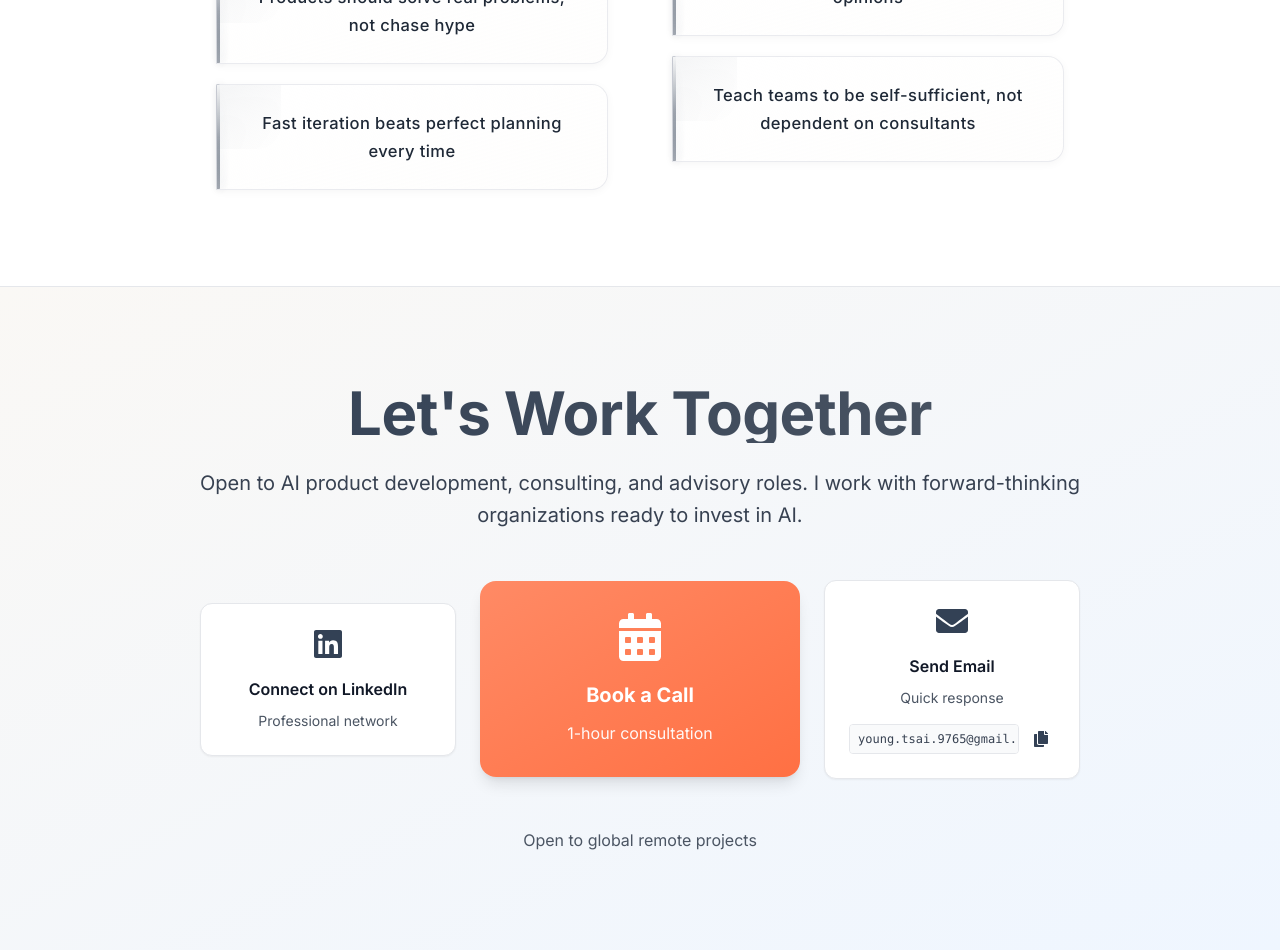
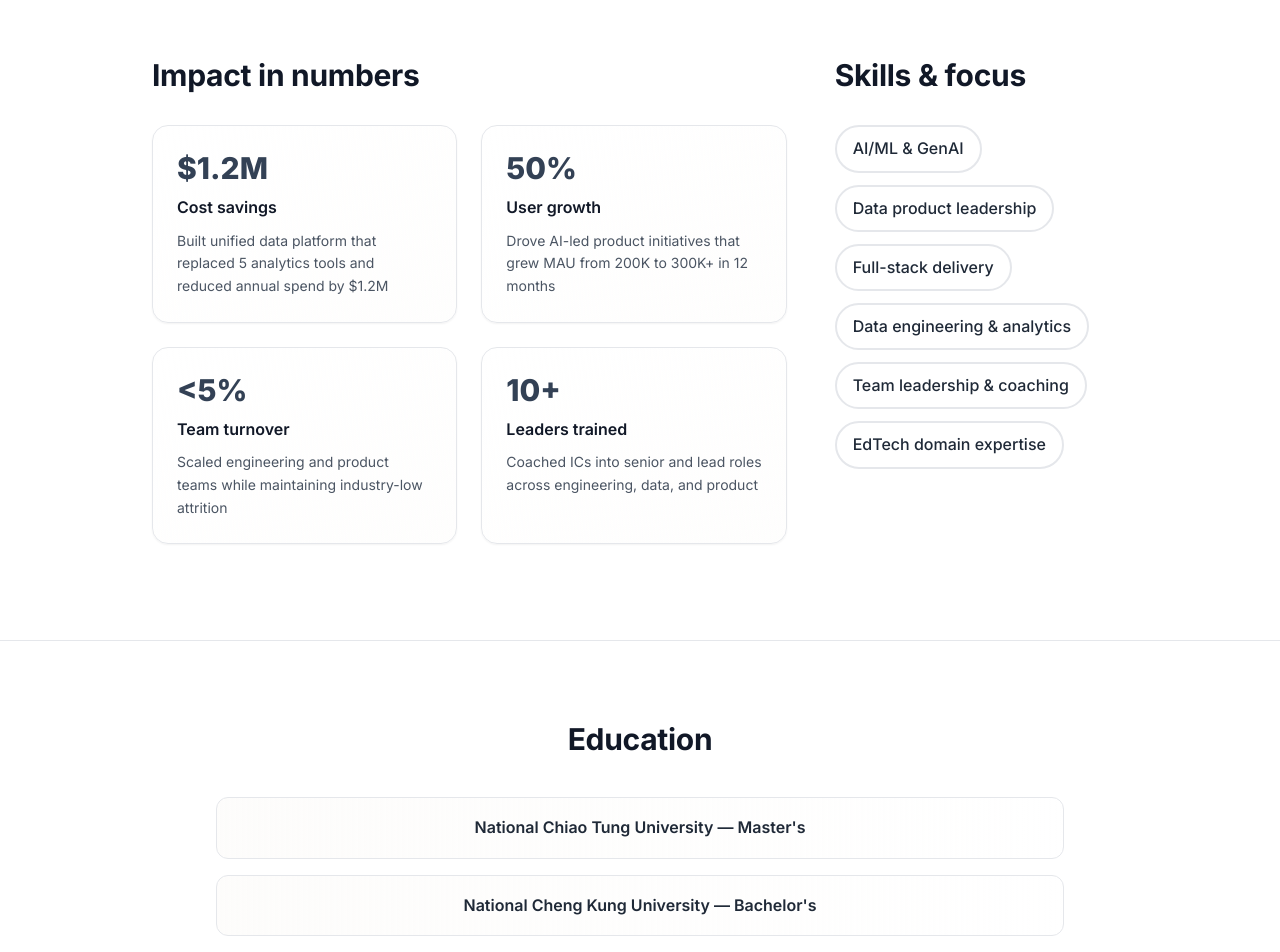
Before and after one commit to Youngger9765/young-personal-site, a Next.js app: page /en/about in a window 1280 px wide. Shown: the part 2700-3652 px from the top of the page. Built offline with nearby package versions, Linux system fonts and the light colour scheme.

Commit message:
Enhance about page with timeline and metrics

```diff
--- a/app/[locale]/about/page.tsx
+++ b/app/[locale]/about/page.tsx
@@ -7,6 +7,43 @@ import ContactCTA from '@/components/ContactCTA';
 
 export default function AboutPage() {
   const t = useTranslations();
+
+  const metrics = [
+    {
+      value: t('about.metrics.savings.value'),
+      label: t('about.metrics.savings.label'),
+      description: t('about.metrics.savings.description'),
+    },
+    {
+      value: t('about.metrics.growth.value'),
+      label: t('about.metrics.growth.label'),
+      description: t('about.metrics.growth.description'),
+    },
+    {
+      value: t('about.metrics.retention.value'),
+      label: t('about.metrics.retention.label'),
+      description: t('about.metrics.retention.description'),
+    },
+    {
+      value: t('about.metrics.leaders.value'),
+      label: t('about.metrics.leaders.label'),
+      description: t('about.metrics.leaders.description'),
+    },
+  ];
+
+  const skills = [
+    t('about.skills.ai'),
+    t('about.skills.dataProduct'),
+    t('about.skills.fullStack'),
+    t('about.skills.dataEngineering'),
+    t('about.skills.teamLeadership'),
+    t('about.skills.edtech'),
+  ];
+
+  const education = [
+    t('about.education.nctu'),
+    t('about.education.ncku'),
+  ];
 
   return (
     <div className="min-h-screen bg-white text-gray-900">
@@ -98,6 +135,16 @@ export default function AboutPage() {
                     icon: '💡',
                     color: 'from-slate-blue/90 to-slate-blue/70'
                   },
+                  {
+                    period: t('about.milestones.engineer.period'),
+                    title: t('about.milestones.engineer.title'),
+                    highlights: [
+                      t('about.milestones.engineer.highlight1'),
+                      t('about.milestones.engineer.highlight2')
+                    ],
+                    icon: '🛠️',
+                    color: 'from-gray-700 to-gray-500'
+                  },
                 ].map((milestone, index) => (
                   <motion.div
                     key={index}
@@ -181,6 +228,82 @@ export default function AboutPage() {
                 {t('about.viewLinkedIn')}
               </a>
             </motion.div>
+          </div>
+        </section>
+
+        {/* Metrics & Skills */}
+        <section className="border-t border-gray-200">
+          <div className="max-w-5xl mx-auto px-6 py-24">
+            <div className="grid lg:grid-cols-3 gap-12">
+              {/* Impact Numbers */}
+              <div className="lg:col-span-2">
+                <h2 className="text-2xl md:text-3xl font-bold text-gray-900 mb-8">
+                  {t('about.metrics.title')}
+                </h2>
+                <div className="grid md:grid-cols-2 gap-6">
+                  {metrics.map((metric, index) => (
+                    <motion.div
+                      key={metric.label}
+                      initial={{ opacity: 0, y: 12 }}
+                      whileInView={{ opacity: 1, y: 0 }}
+                      viewport={{ once: true }}
+                      transition={{ delay: index * 0.05 }}
+                      className="p-6 rounded-2xl bg-gradient-to-br from-white to-warm-cream/20 border border-gray-200 shadow-sm"
+                    >
+                      <div className="text-3xl font-extrabold text-slate-blue mb-2">
+                        {metric.value}
+                      </div>
+                      <div className="text-gray-900 font-semibold mb-2">{metric.label}</div>
+                      <p className="text-gray-600 text-sm leading-relaxed">{metric.description}</p>
+                    </motion.div>
+                  ))}
+                </div>
+              </div>
+
+              {/* Skills */}
+              <div>
+                <h2 className="text-2xl md:text-3xl font-bold text-gray-900 mb-8">
+                  {t('about.skills.title')}
+                </h2>
+                <div className="flex flex-wrap gap-3">
+                  {skills.map((skill, index) => (
+                    <motion.span
+                      key={skill}
+                      initial={{ opacity: 0, y: 8 }}
+                      whileInView={{ opacity: 1, y: 0 }}
+                      viewport={{ once: true }}
+                      transition={{ delay: index * 0.05 }}
+                      className="px-4 py-2 bg-white border-2 border-gray-200 rounded-full text-gray-800 font-medium hover:border-slate-blue transition-colors"
+                    >
+                      {skill}
+                    </motion.span>
+                  ))}
+                </div>
+              </div>
+            </div>
+          </div>
+        </section>
+
+        {/* Education */}
+        <section className="border-t border-gray-200">
+          <div className="max-w-4xl mx-auto px-6 py-20 text-center">
+            <h2 className="text-2xl md:text-3xl font-bold text-gray-900 mb-10">
+              {t('about.education.title')}
+            </h2>
+            <div className="space-y-4">
+              {education.map((item, index) => (
+                <motion.div
+                  key={item}
+                  initial={{ opacity: 0, y: 10 }}
+                  whileInView={{ opacity: 1, y: 0 }}
+                  viewport={{ once: true }}
+                  transition={{ delay: index * 0.05 }}
+                  className="p-4 rounded-xl bg-gradient-to-r from-warm-cream/40 to-white border border-gray-200 text-gray-800 font-semibold"
+                >
+                  {item}
+                </motion.div>
+              ))}
+            </div>
           </div>
         </section>
 
--- a/messages/en.json
+++ b/messages/en.json
@@ -70,7 +70,50 @@
         "title": "Product & Data Lead\nLeading Education Platform",
         "highlight1": "Saved $1.2M with unified data platform",
         "highlight2": "Trained 10+ leaders from IC to management"
+      },
+      "engineer": {
+        "period": "2014-2016",
+        "title": "Full-stack & Data Engineer\nEducation and Commerce Projects",
+        "highlight1": "Built data pipelines and web apps that informed product direction",
+        "highlight2": "Developed engineering craft that later scaled product organizations"
       }
+    },
+    "metrics": {
+      "title": "Impact in numbers",
+      "savings": {
+        "value": "$1.2M",
+        "label": "Cost savings",
+        "description": "Built unified data platform that replaced 5 analytics tools and reduced annual spend by $1.2M"
+      },
+      "growth": {
+        "value": "50%",
+        "label": "User growth",
+        "description": "Drove AI-led product initiatives that grew MAU from 200K to 300K+ in 12 months"
+      },
+      "retention": {
+        "value": "<5%",
+        "label": "Team turnover",
+        "description": "Scaled engineering and product teams while maintaining industry-low attrition"
+      },
+      "leaders": {
+        "value": "10+",
+        "label": "Leaders trained",
+        "description": "Coached ICs into senior and lead roles across engineering, data, and product"
+      }
+    },
+    "skills": {
+      "title": "Skills & focus",
+      "ai": "AI/ML & GenAI",
+      "dataProduct": "Data product leadership",
+      "fullStack": "Full-stack delivery",
+      "dataEngineering": "Data engineering & analytics",
+      "teamLeadership": "Team leadership & coaching",
+      "edtech": "EdTech domain expertise"
+    },
+    "education": {
+      "title": "Education",
+      "nctu": "National Chiao Tung University — Master's",
+      "ncku": "National Cheng Kung University — Bachelor's"
     }
   },
   "trackRecord": {
--- a/messages/zh-TW.json
+++ b/messages/zh-TW.json
@@ -70,7 +70,50 @@
         "title": "產品與資料負責人\n知名教育平台",
         "highlight1": "透過統一資料平台節省 120 萬美元",
         "highlight2": "培養 10 位以上領導者從 IC 到管理階層"
+      },
+      "engineer": {
+        "period": "2014-2016",
+        "title": "全端與資料工程師\n教育與商務專案",
+        "highlight1": "打造資料管線與網頁應用，提供產品決策依據",
+        "highlight2": "累積工程與資料實戰，為後續產品規模化打底"
       }
+    },
+    "metrics": {
+      "title": "影響力數字",
+      "savings": {
+        "value": "$1.2M",
+        "label": "節省成本",
+        "description": "建立統一資料平台，取代 5 套分析工具，每年節省 120 萬美元"
+      },
+      "growth": {
+        "value": "50%",
+        "label": "用戶成長",
+        "description": "透過 AI 產品計畫，12 個月內將月活從 20 萬提升到 30 萬以上"
+      },
+      "retention": {
+        "value": "<5%",
+        "label": "團隊流失率",
+        "description": "組織擴編同時維持產業少見的低流失率"
+      },
+      "leaders": {
+        "value": "10+",
+        "label": "培養領導者",
+        "description": "教練式輔導，協助工程、資料、產品 IC 晉升為資深/主管"
+      }
+    },
+    "skills": {
+      "title": "技能重點",
+      "ai": "AI/ML 與生成式 AI",
+      "dataProduct": "資料產品領導",
+      "fullStack": "全端交付",
+      "dataEngineering": "資料工程與分析",
+      "teamLeadership": "團隊領導與教練",
+      "edtech": "教育科技領域專長"
+    },
+    "education": {
+      "title": "學歷",
+      "nctu": "國立交通大學 碩士",
+      "ncku": "國立成功大學 學士"
     }
   },
   "trackRecord": {
```
